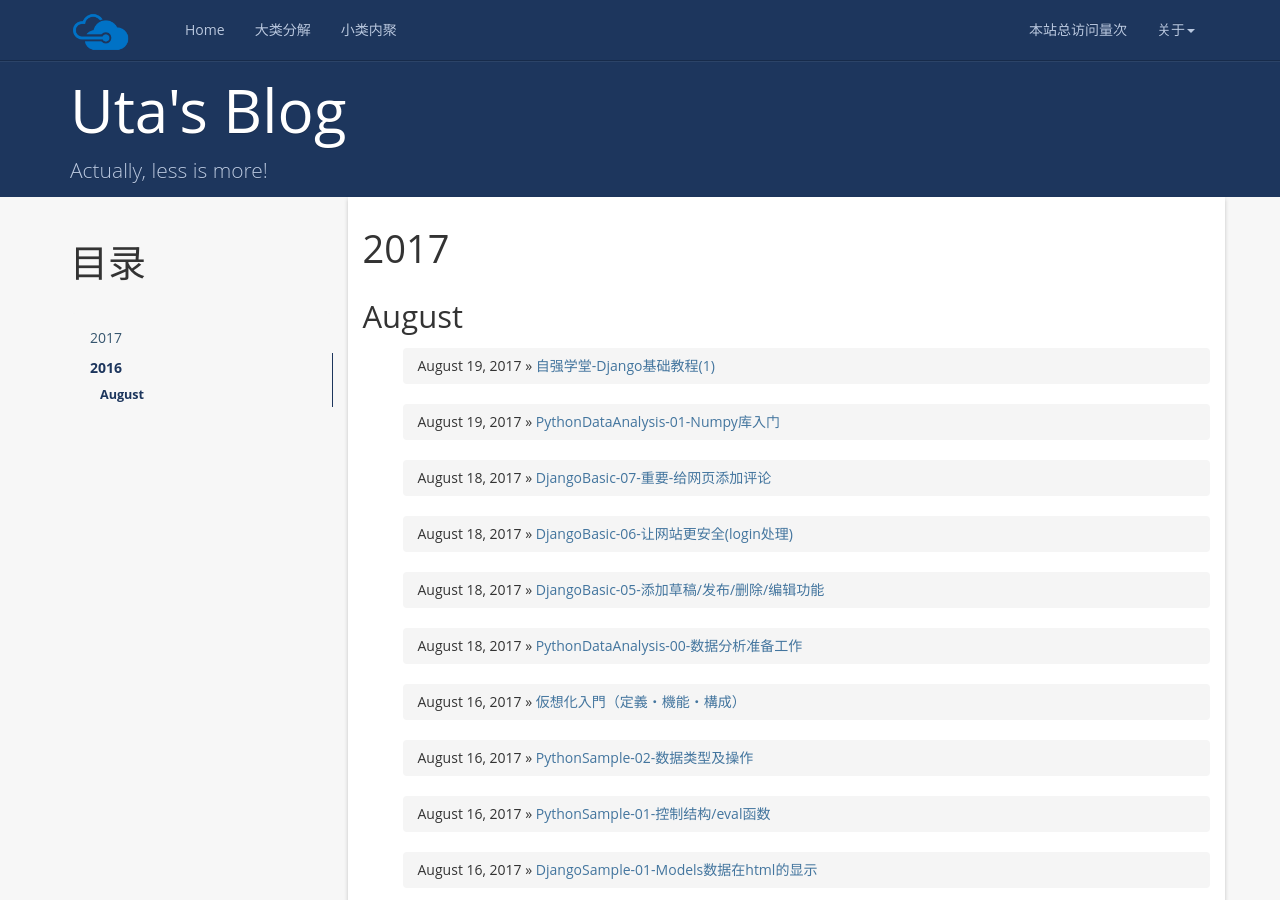
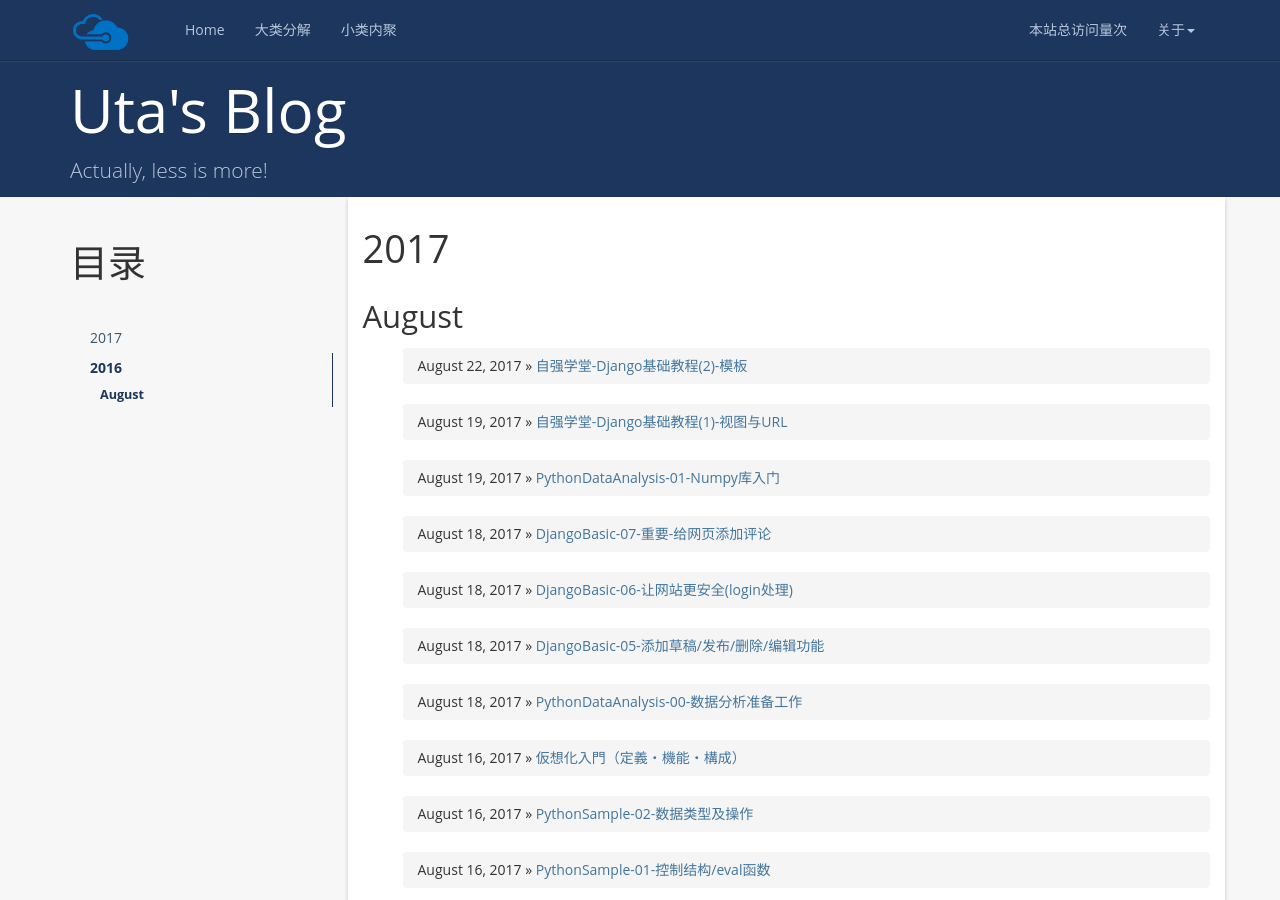
Before and after one commit to utanesuke0612/utanesuke0612.github.io, a Jekyll site: the page built from index.html, in a window 1280 px wide and 900 px high. Built offline with Jekyll 4.4.1, drawn with Linux system fonts in a browser that asks for light colours; nearby versions of some CDN libraries; a script that is not in the unit is left out; the list of posts is cut into pages by our own code; comment, search, counter and statistics services are not loaded; some of the changed lines change nothing that is shown.

Commit message:
new post

````diff
--- a/_posts/2017-08-20-zqxt_django_01.md
+++ b/_posts/2017-08-20-zqxt_django_01.md
@@ -1,8 +1,8 @@
 ---
 layout: post
-title: 自强学堂-Django基础教程(1)
+title: 自强学堂-Django基础教程(1)-视图与URL
 date: 2017-08-19 22:45:59
-categories: python
+categories: Python
 tags: Django 自强学堂
 ---
 * content
--- /dev/null
+++ b/_posts/2017-08-22-zqxt_django_02.md
@@ -0,0 +1,153 @@
+---
+layout: post
+title: 自强学堂-Django基础教程(2)-模板
+date: 2017-08-22 22:45:59
+categories: Python
+tags: Django 自强学堂
+---
+* content
+{:toc}
+
+>无意中在网上发现了这个网站[自强学堂](http://code.ziqiangxuetang.com/django/django-tutorial.html)(作者还是校友),上面整理的教程都很不错，正好适合刚学完DjangoBasic篇之后的扩展。本系列作为该[自强学堂教程](http://code.ziqiangxuetang.com/django/django-tutorial.html)的笔记，为节省时间，与DjangoBasic部分重叠的话，会省略。
+
+# <i class="fa fa-exclamation-triangle" aria-hidden="true"></i>**注意：**
+Django的标签导致Jekyll无法编译，都修改为了`[%`和`[{`，使用时需要替换将`[`替换为`{`！
+
+---
+# 1. Django 模板
+- 按之前的步骤，新建app，并在settings.INSTALLED_APPS中加入` 'learn',`。
+- 打开`learn/views.py` 写一个首页的视图
+
+```python
+def index(request):
+    return render(request, 'home.html')
+```
+
+-learn目录下新建一个` templates` 文件夹，里面新建一个 `home.html`，加入如下代码。
+
+```html
+<!DOCTYPE html>
+<html>
+<head>
+    <title>欢迎光临</title>
+</head>
+<body>
+欢迎光临自强学堂
+</body>
+</html>
+
+```
+
+- project的url解析中添加`url(r'^$', index, name='home'),`。
+
+- 访问`http://localhost:8000/`，能看到上面的home.html。
+
+> 客户通过url访问 -> project的url解析 -> 对应的view -> view返回html
+
+
+# 2. Django 模板-抽取通用模板 base.html的应用
+网站模板的设计，一般的，我们做网站有一些通用的部分，比如 导航，底部，访问统计代码等等，我们将这三个部分抽取出来，作为通用部分.
+
+- 在templates文件夹下新建:nav.html, bottom.html, tongji.html。
+> 作为实例，在每个html中输入`<h1>☓☓☓</h1>`
+
+- 写一个 base.html 来包含这些通用文件（include)
+
+```html
+<!DOCTYPE html>
+<html lang="en">
+<head>
+    <meta charset="UTF-8">
+    <title>[% block title %}默认标题[% endblock%} - 自强学堂</title>
+</head>
+<body>
+[% include 'nav.html'%}
+
+[% block content %}
+ <div> 这里是默认部分，如果不覆盖就显示这里的默认内容</div>
+[% endblock %}
+
+[% include 'bottom.html'%}
+[% include 'tongji.html'%}
+
+</body>
+</html>
+
+```
+
+- 首页 home.html，继承或者说扩展(extends)原来的 base.html。
+
+```html
+[% extends 'base.html' %}
+[% block title %} 欢迎光临首页 [% endblock %}
+
+[% block content %}
+
+<h1>这里是首页，欢迎光临</h1>
+[% include 'ad.html' %}
+
+[% endblock %}
+
+```
+> 上面ad.html是广告用页面，需要新建。
+
+- 访问`http://localhost:8000/`，能看到的home.html。
+![image](https://user-images.githubusercontent.com/18595935/29672334-e844a8fa-8926-11e7-9cfa-d52e3fcfa886.png)
+
+> 注意:目前我们将模板文件，全部放在templates文件夹下面，Django会去这个文件夹中查找。但是如果如果每个app中的template都有同样的名称的html呢？这样Django就不一定能找到对应的文件了，因为Django并不能从当前app的文件夹中查找。
+
+# 3. Django 模板查找机制
+Django 模板查找机制： Django 查找模板的过程是在每个 app 的 templates 文件夹中找（而不只是当前 app 中的代码只在当前的 app 的 templates 文件夹中找）。各个 app 的 templates 形成一个文件夹列表，Django 遍历这个列表，一个个文件夹进行查找，当在某一个文件夹找到的时候就停止，所有的都遍历完了还找不到指定的模板的时候就是 Template Not Found （过程类似于Python找包）。这样设计有利当然也有弊，有利是的地方是一个app可以用另一个app的模板文件，弊是有可能会找错了。所以我们使用的时候在 templates 中建立一个 app 同名的文件夹，这样就好了。
+
+- 把每个app中的 templates 文件夹中再建一个 app 的名称，仅和该app相关的模板放在 app/templates/app/ 目录下面。
+
+```html
+zqxt
+├── tutorial
+│   ├── __init__.py
+│   ├── admin.py
+│   ├── models.py
+│   ├── templates
+│   │   └── tutorial
+│   │       ├── home.html
+│   │       └── search.html
+│   ├── tests.py
+│   └── views.py
+├── learn
+│   ├── __init__.py
+│   ├── admin.py
+│   ├── models.py
+│   ├── templates
+│   │   └── learn
+│   │       ├── home.html
+│   │       └── base.html
+│   │       └── ad.html
+│   │       └── bottom.html
+│   │       └── nav.html
+│   │       └── tongji.html
+│   ├── tests.py
+│   └── views.py
+├── manage.py
+└── zqxt
+    ├── __init__.py
+    ├── settings.py
+    ├── urls.py
+    └── wsgi.py
+
+```
+
+- 再修改没处引用到html文件的地方，比如将`base.html`修改为`learn\base.html`，都是相对于templates目录下的路径。
+这样即使html名重复，也能查找到唯一的html文件了。
+
+
+# 4. 模板进阶-传递字符/列表/字典到html
+
+
+# 5. 模板进阶-条件判断与for循环
+
+
+# 6. 模板进阶-得到视图对应的网址
+
+# 7. 模板进阶-逻辑操作
+
+# 8. 模板进阶-获取当前网址和用户
--- a/books.md
+++ b/books.md
@@ -51,6 +51,62 @@ permalink: /books/
 
  <i class="fa fa-square-o" aria-hidden="true"></i> Python核心编程（第三版）-@[美] Wesley J. Chun
 
+
+# <i class="fa fa-cart-arrow-down" style="font-size:1em;"></i> 在库书
+
+>wechat-read
+
+<i class="fa fa-folder-o" aria-hidden="true"></i> Python自动化运维
+
+<i class="fa fa-folder-o" aria-hidden="true"></i> 数据分析:企业的贤内助
+
+<i class="fa fa-folder-o" aria-hidden="true"></i> VMware　ｖＳｐｈｅｒｅ　企业运维实战
+
+<i class="fa fa-folder-o" aria-hidden="true"></i> 白话大数据与机器学习
+
+<i class="fa fa-folder-o" aria-hidden="true"></i> 暗时间
+
+<i class="fa fa-folder-o" aria-hidden="true"></i> 从虚拟化到云计算
+
+<i class="fa fa-folder-o" aria-hidden="true"></i> 云计算安全
+
+<i class="fa fa-folder-o" aria-hidden="true"></i> TCPIP入门经典
+
+<i class="fa fa-folder-o" aria-hidden="true"></i> 编写高质量代码Python的的９１个建议
+
+<i class="fa fa-folder-o" aria-hidden="true"></i> 大规模分布式存储系统（原理解析）
+
+<i class="fa fa-folder-o" aria-hidden="true"></i> VMwareVirtualSan实战
+
+<i class="fa fa-folder-o" aria-hidden="true"></i> 云计算宝典－技术与实战
+
+<i class="fa fa-folder-o" aria-hidden="true"></i> 刻意练习
+
+---
+
+>duokan
+
+<i class="fa fa-folder-o" aria-hidden="true"></i> 程序员思维修炼
+
+<i class="fa fa-folder-o" aria-hidden="true"></i> Django教程自强学堂
+
+<i class="fa fa-folder-o" aria-hidden="true"></i> Vmware网络技术：原理与实践
+
+<i class="fa fa-folder-o" aria-hidden="true"></i> Python繁琐工作自动化
+
+<i class="fa fa-folder-o" aria-hidden="true"></i> GitHub入门与实践
+
+<i class="fa fa-folder-o" aria-hidden="true"></i> 成就存储专家之路－存储入门到精通
+
+<i class="fa fa-folder-o" aria-hidden="true"></i> 云计算解码－技术架构
+
+<i class="fa fa-folder-o" aria-hidden="true"></i> 大数据分析的道与术
+
+<i class="fa fa-folder-o" aria-hidden="true"></i> 大数据日志架构与算法
+
+<i class="fa fa-folder-o" aria-hidden="true"></i> Python数据分析基础－Numpy
+
+
 ---
 
 <i class="fa fa-square-o" aria-hidden="true"></i> **todo**
````
Also changed, not shown: _posts/Ref/2017-08-16-tips_errors_01.md (renamed from _posts/2017-08-16-tips_errors_01.md).
